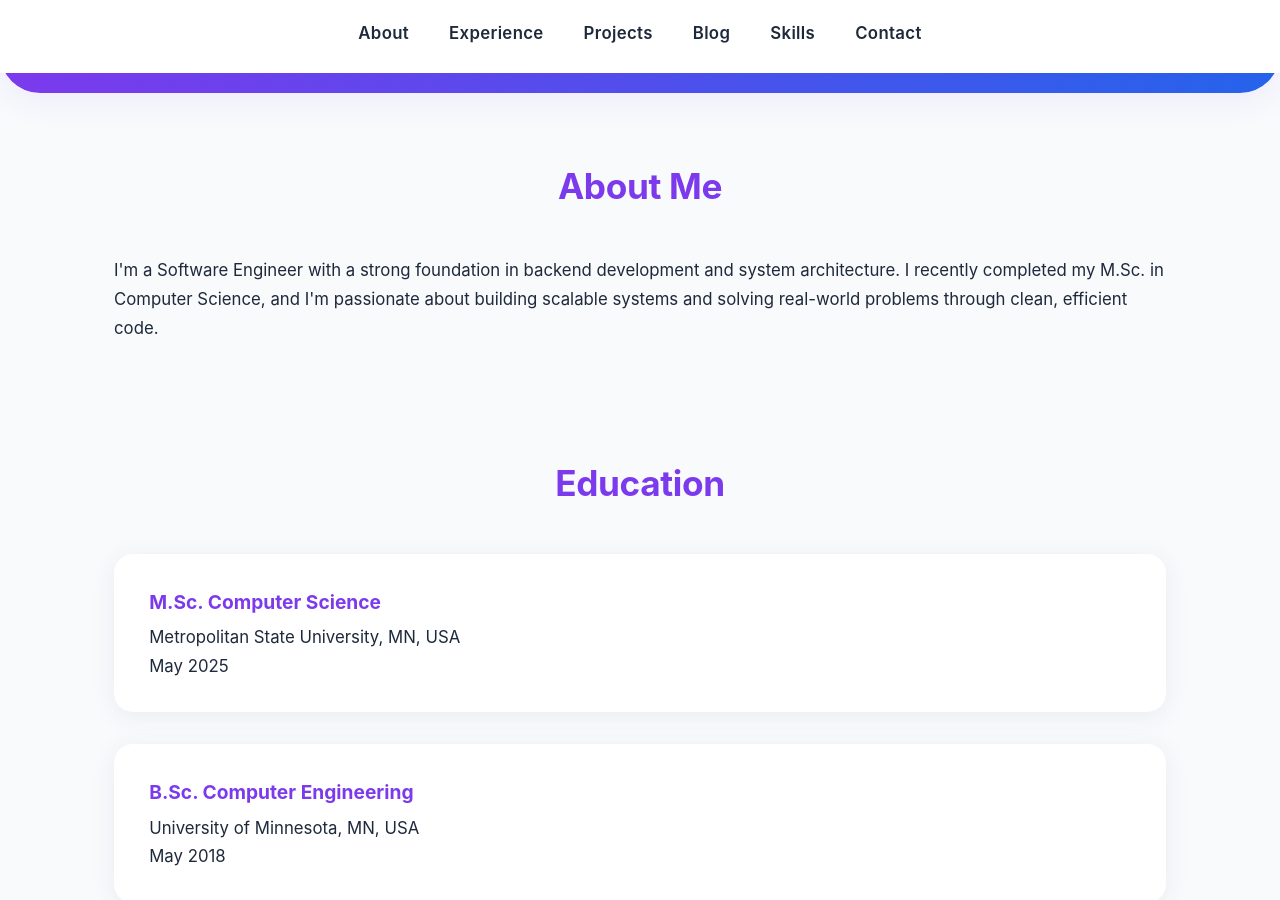
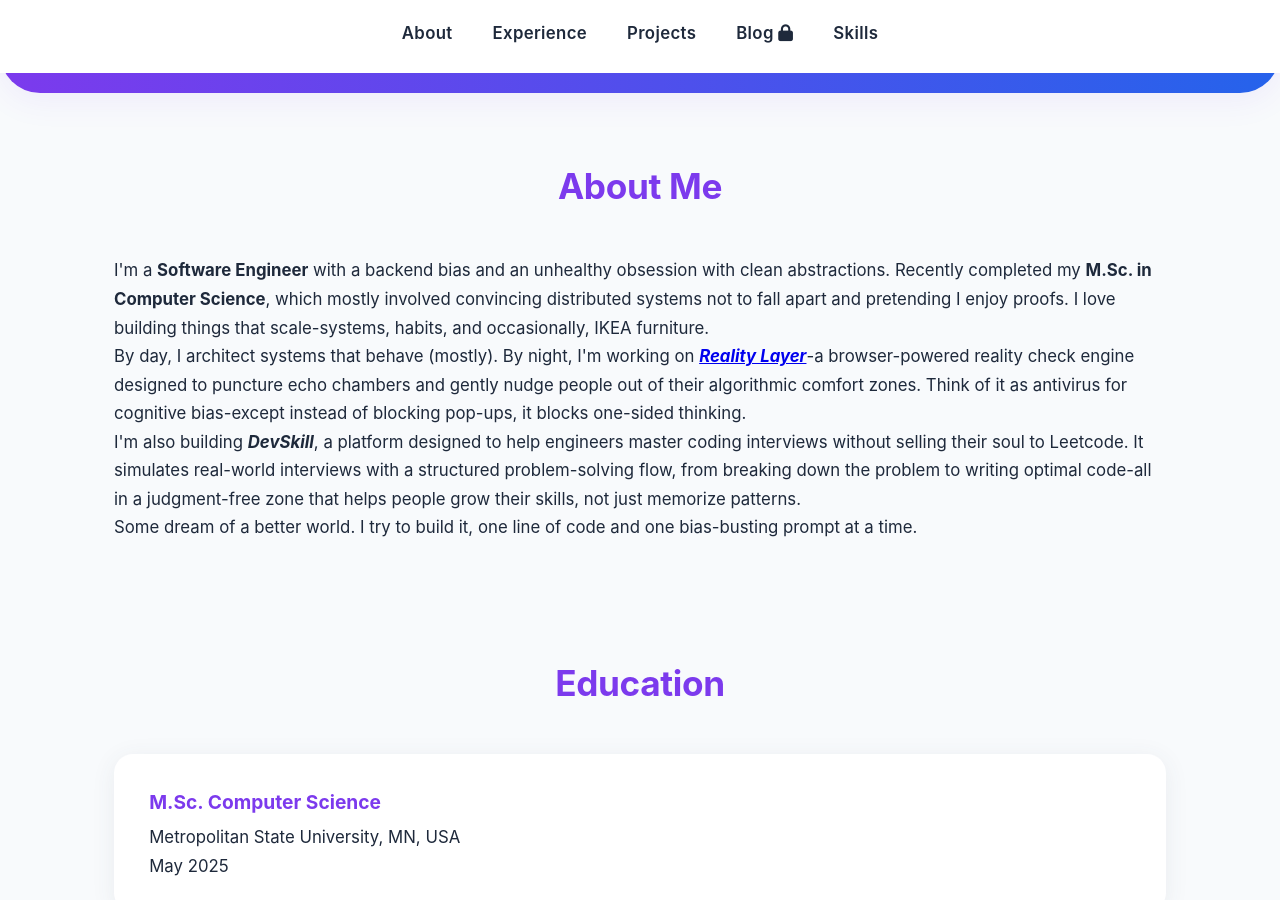
Before and after one commit to jerusan/jerusan.github.io, a Jekyll site: the page docs/index.html, which Jekyll copies as it is, in a window 1280 px wide and 900 px high, scrolled down 358 px. Built offline with Jekyll 4.4.1, drawn with Linux system fonts in a browser that asks for light colours; some of the changed text lies outside the part shown.

Commit message:
fixed html issue

```diff
--- a/docs/index.html
+++ b/docs/index.html
@@ -14,9 +14,8 @@
                 <li><a href="#about">About</a></li>
                 <li><a href="#experience">Experience</a></li>
                 <li><a href="#projects">Projects</a></li>
-                <li><a href="#blog">Blog</a></li>
+                <li><a href="#blog" class="disabled-link">Blog <i class="fas fa-lock"></i></a></li>
                 <li><a href="#skills">Skills</a></li>
-                <li><a href="#contact">Contact</a></li>
             </ul>
         </nav>
     </header>
@@ -38,7 +37,15 @@
         <section id="about">
             <div class="container">
                 <h2>About Me</h2>
-                <p>I'm a Software Engineer with a strong foundation in backend development and system architecture. I recently completed my M.Sc. in Computer Science, and I'm passionate about building scalable systems and solving real-world problems through clean, efficient code.</p>            </div>
+                <div class="about-card">
+                    <p>I'm a <strong>Software Engineer</strong> with a backend bias and an unhealthy obsession with clean abstractions. Recently completed my <strong>M.Sc. in Computer Science</strong>, which mostly involved convincing distributed systems not to fall apart and pretending I enjoy proofs. I love building things that scale-systems, habits, and occasionally, IKEA furniture.</p>
+
+                    <p>By day, I architect systems that behave (mostly). By night, I'm working on <a href="https://realitylayer.xyz" target="_blank"><strong><em>Reality Layer</em></strong></a>-a browser-powered reality check engine designed to puncture echo chambers and gently nudge people out of their algorithmic comfort zones. Think of it as antivirus for cognitive bias-except instead of blocking pop-ups, it blocks one-sided thinking.</p>
+
+                    <p>I'm also building <strong><em>DevSkill</em></strong>, a platform designed to help engineers master coding interviews without selling their soul to Leetcode. It simulates real-world interviews with a structured problem-solving flow, from breaking down the problem to writing optimal code-all in a judgment-free zone that helps people grow their skills, not just memorize patterns.</p>
+
+                    <blockquote> Some dream of a better world. I try to build it, one line of code and one bias-busting prompt at a time.</blockquote>
+                  </div>
         </section>
 
         <section id="education">
@@ -106,7 +113,7 @@
 
                 <div class="project-item">
                     <h3>DevSkill</h3>
-                    <p>A transformative platform that reimagines how we prepare for and master coding interviews. Combining structured pedagogy, real-world simulations, and intelligent feedback, DevSkill isn't just another practice site—it's your personal guide to mastering the art of problem-solving. <a href="/projects/DevSkill.html">Read more about DevSkill</a></p>
+                    <p>A transformative platform that reimagines how we prepare for and master coding interviews. Combining structured pedagogy, real-world simulations, and intelligent feedback, DevSkill isn't just another practice site-it's your personal guide to mastering the art of problem-solving. <a href="/projects/DevSkill.html">Read more about DevSkill</a></p>
                     <ul>
                         <li>Structured Interview Simulator with company-specific problems</li>
                         <li>Three-Step Thinking Workflow (understand, plan, implement)</li>
@@ -116,13 +123,14 @@
                 </div>
 
                 <div class="project-item">
-                    <h3><a href="https://realitylayer.xyz">Reality Layer</a></h3>
+                    <h3>Reality Layer</h3>
                     <p>An AI-powered belief analysis tool that reconstructs and challenges user perspectives using browsing behavior and natural language input. <a href="/projects/reality-layer.html">Read more about Reality Layer</a></p>
                     <ul>
                         <li>Integration with Perplexity Sonar and OpenAI APIs</li>
                         <li>Generates summaries, counterpoints, and bias reports</li>
                         <li>Encourages critical thinking and reflection</li>
                     </ul>
+                    <a href="https://realitylayer.xyz" target="_blank">Visit Reality Layer →</a>
                 </div>
             </div>
         </section>
@@ -162,27 +170,6 @@
                 </div>
             </div>
         </section>
-
-        <section id="contact">
-            <div class="container">
-                <h2>Contact</h2>
-                <p>Feel free to reach out to me through any of the following channels:</p>
-                <div class="contact-links">
-                    <a href="mailto:jerusan.jega@gmail.com" class="contact-item">
-                        <i class="fas fa-envelope"></i>
-                        <span>jerusan.jega@gmail.com</span>
-                    </a>
-                    <a href="https://linkedin.com/in/jerusan" target="_blank" class="contact-item">
-                        <i class="fab fa-linkedin"></i>
-                        <span>linkedin.com/in/jerusan</span>
-                    </a>
-                    <a href="https://github.com/jerusan" target="_blank" class="contact-item">
-                        <i class="fab fa-github"></i>
-                        <span>github.com/jerusan</span>
-                    </a>
-                </div>
-            </div>
-        </section>
     </main>
 
     <footer>
```
Also changed, not shown: 1 other file.
